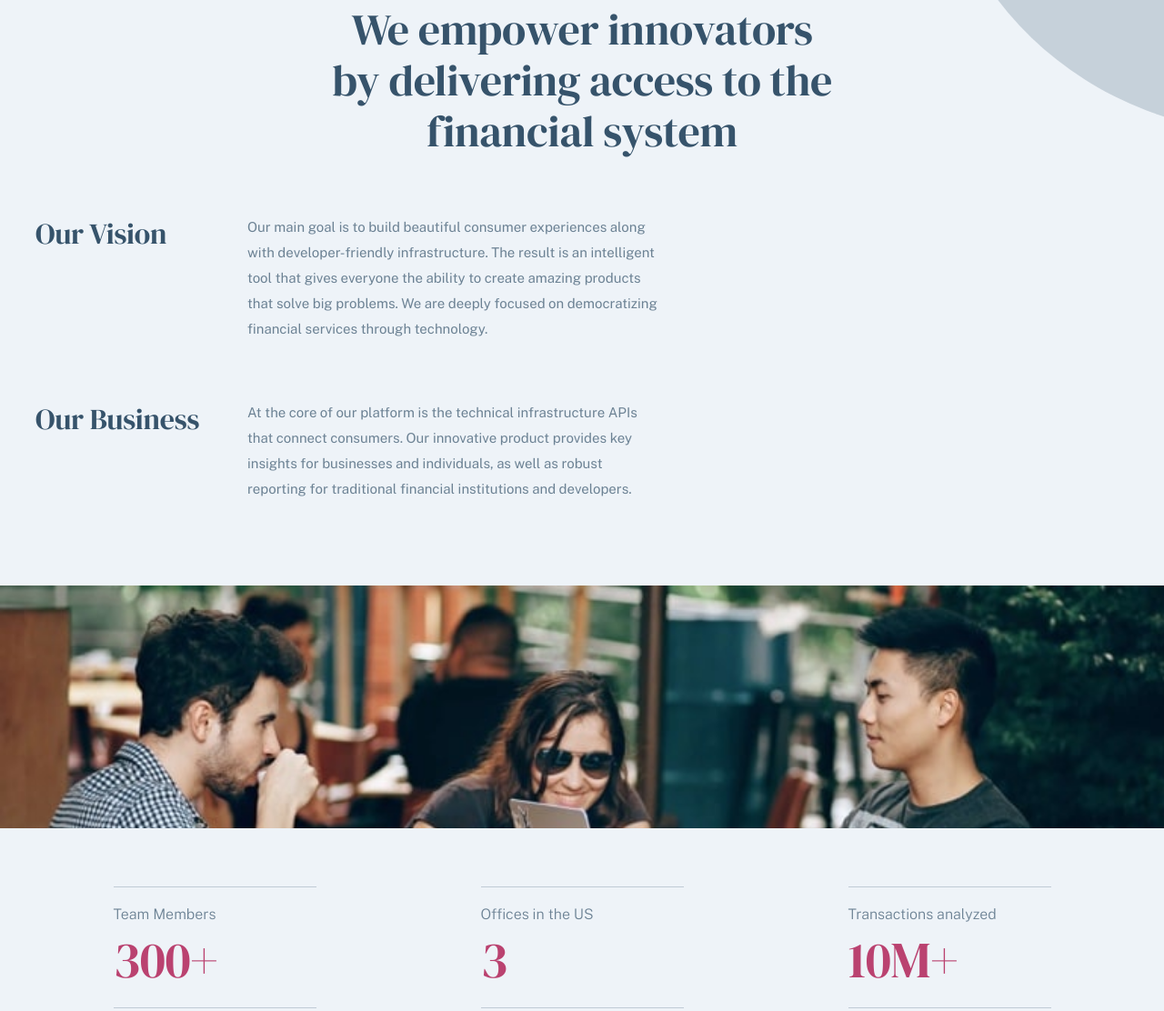
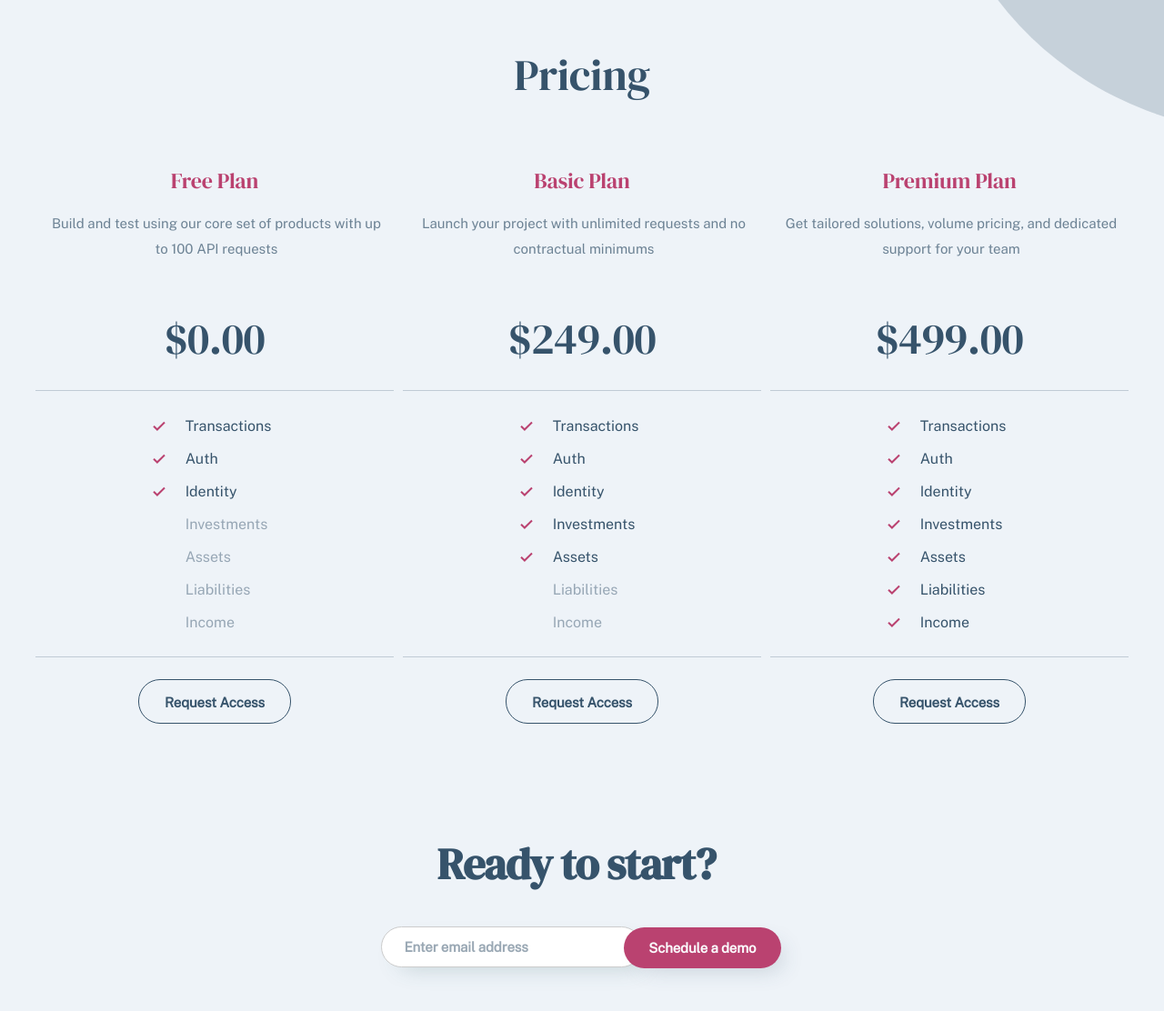
Before and after one commit to JKilius/StrangerTeam_PayApi_Project, a website built with Vite: page about.html in a window 1280 px wide. Shown: the part 159-1271 px from the top of the page at 91% size. Built offline with nearby package versions, Linux system fonts and the light colour scheme; files whose address does not match are found by name.

Commit message:
updates of html and css

```diff
--- a/about.html
+++ b/about.html
@@ -3,19 +3,19 @@
   <head>
     <meta charset="UTF-8" />
     <meta name="viewport" content="width=device-width, initial-scale=1.0" />
-    <title>PayApi About 😈</title>
-    <link rel="stylesheet" href="assets/css/styleRoot.css" />
+    <title>PayApi Pricing 👽</title>
     <link rel="preconnect" href="https://fonts.googleapis.com" />
     <link rel="preconnect" href="https://fonts.gstatic.com" crossorigin />
     <link
       href="https://fonts.googleapis.com/css2?family=DM+Serif+Display&family=Public+Sans:wght@300&display=swap"
       rel="stylesheet"
     />
+    <link rel="stylesheet" href="assets/css/styleRoot.css" />
+    <script src="assets/js/pricing-functionality.js" defer></script>
   </head>
   <body>
     <header>
       <div class="bubble"></div>
-      <div class="about--bubble"></div>
       <div class="container">
         <div class="logo">
           <a href="index.html"
@@ -62,92 +62,92 @@
         </ul>
       </div>
     </header>
-    <main class="about--main">
+    <main class="pricing--main">
       <section>
-        <div>
-          <div class="about-header">
-            We empower innovators by delivering access to the financial system
-          </div>
-          <div class="about-container">
-            <div class="about-container-flex">
-              <div>
-                <h4 class="about-company">Our Vision</h4>
-              </div>
-              <div>
-                <p class="about-text">
-                  Our main goal is to build beautiful consumer experiences along
-                  with developer-friendly infrastructure. The result is an
-                  intelligent tool that gives everyone the ability to create
-                  amazing products that solve big problems. We are deeply
-                  focused on democratizing financial services through
-                  technology.
-                </p>
-              </div>
+        <h3 class="pricing--header">Pricing</h3>
+        <div class="pricing--cards">
+          <div class="pricing--cards-unit">
+            <h4>Free Plan</h4>
+            <p>
+              Build and test using our core set of products with up to 100 API
+              requests
+            </p>
+            <h1>$0.00</h1>
+            <div class="pricing--cards-list">
+              <ul>
+                <li class="pricing--cards-include">Transactions</li>
+                <li class="pricing--cards-include">Auth</li>
+                <li class="pricing--cards-include">Identity</li>
+                <li class="pricing--cards-exclude">Investments</li>
+                <li class="pricing--cards-exclude">Assets</li>
+                <li class="pricing--cards-exclude">Liabilities</li>
+                <li class="pricing--cards-exclude">Income</li>
+              </ul>
             </div>
-
-            <div class="about-container-flex">
-              <div>
-                <h4 class="about-company about-p">Our Business</h4>
-              </div>
-              <div>
-                <p class="about-text about-business about-bp">
-                  At the core of our platform is the technical infrastructure
-                  APIs that connect consumers. Our innovative product provides
-                  key insights for businesses and individuals, as well as robust
-                  reporting for traditional financial institutions and
-                  developers.
-                </p>
-              </div>
+            <div class="pricing--cards-btn">
+              <button
+                class="pricing--cards-button"
+                id="pricingButton1"
+                type="button"
+              >
+                Request Access
+              </button>
             </div>
           </div>
-        </div>
-      </section>
-      <section>
-        <div>
-          <div class="about-image"></div>
-        </div>
-        <div class="about-image-p"></div>
-        <div class="about-container-hr">
-          <div class="about-hr">
-            <h6 class="about-statisticstitle">Team Members</h6>
-            <p class="about-statistics">300+</p>
-          </div>
-          <div class="about-hr-td">
-            <h6 class="about-statisticstitle">Offices in the US</h6>
-            <p class="about-statistics">3</p>
-          </div>
-          <div class="about-hr-m">
-            <h6 class="about-statisticstitle">Transactions analyzed</h6>
-            <p class="about-statistics">10M+</p>
-          </div>
-        </div>
-      </section>
-      <section>
-        <div class="about-container about-padding">
-          <div class="about-container-flex">
-            <div>
-              <h4 class="about-company">The Culture</h4>
+          <div class="pricing--cards-unit">
+            <h4>Basic Plan</h4>
+            <p>
+              Launch your project with unlimited requests and no contractual
+              minimums
+            </p>
+            <h1>$249.00</h1>
+            <div class="pricing--cards-list">
+              <ul>
+                <li class="pricing--cards-include">Transactions</li>
+                <li class="pricing--cards-include">Auth</li>
+                <li class="pricing--cards-include">Identity</li>
+                <li class="pricing--cards-include">Investments</li>
+                <li class="pricing--cards-include">Assets</li>
+                <li class="pricing--cards-exclude">Liabilities</li>
+                <li class="pricing--cards-exclude">Income</li>
+              </ul>
             </div>
-            <div>
-              <p class="about-text about-text-culture">
-                We strongly believe there's always an opportunity to learn from
-                each other outside of day-to-day work, whether it's company-wide
-                offsites, internal hackathons, or co-worker meetups. We always
-                value cross-team collaboration and diversity of thought, no
-                matter the job title.
-              </p>
+            <div class="pricing--cards-btn">
+              <button
+                class="pricing--cards-button"
+                id="pricingButton2"
+                type="button"
+              >
+                Request Access
+              </button>
             </div>
           </div>
-          <div class="about-container-flex">
-            <div>
-              <h4 class="about-company about-pad">The People</h4>
+          <div class="pricing--cards-unit">
+            <h4>Premium Plan</h4>
+            <p>
+              Get tailored solutions, volume pricing, and dedicated support for
+              your team
+            </p>
+            <h1>$499.00</h1>
+            <div class="pricing--cards-list">
+              <ul>
+                <li class="pricing--cards-include">Transactions</li>
+                <li class="pricing--cards-include">Auth</li>
+                <li class="pricing--cards-include">Identity</li>
+                <li class="pricing--cards-include">Investments</li>
+                <li class="pricing--cards-include">Assets</li>
+                <li class="pricing--cards-include">Liabilities</li>
+                <li class="pricing--cards-include">Income</li>
+              </ul>
             </div>
-            <div>
-              <p class="about-text about-padtext">
-                We're all passionate about building a more efficient and
-                inclusive financial infrastructure together. At PayAPI, we have
-                diverse backgrounds and skills.
-              </p>
+            <div class="pricing--cards-btn">
+              <button
+                class="pricing--cards-button"
+                id="pricingButton3"
+                type="button"
+              >
+                Request Access
+              </button>
             </div>
           </div>
         </div>
@@ -197,6 +197,6 @@
         </a>
       </div>
     </footer>
-    <script src="assets/js/burgerInteraction.js" type="module"></script>
+    <script src="assets/js/burgerInteraction.js"></script>
   </body>
 </html>
--- a/assets/css/style_navigation.css
+++ b/assets/css/style_navigation.css
@@ -22,6 +22,7 @@
     align-items: center;
     padding: 48px;
     background-color: #edf3f8;
+    margin-bottom: 100px;
   }
 
   .logo {
@@ -110,6 +111,7 @@
     align-items: center;
     justify-content: space-between;
     padding: 45px;
+    margin-bottom: 50px;
   }
 
   .logo {
@@ -186,6 +188,7 @@
     padding: 40px;
     align-items: center;
     justify-content: space-between;
+    margin-bottom: 50px;
   }
 
   .logo {
```
Also changed, not shown: contact.html (+2 -2 lines), index.html (+1 -1 lines), pricing.html (+3 -0 lines).
